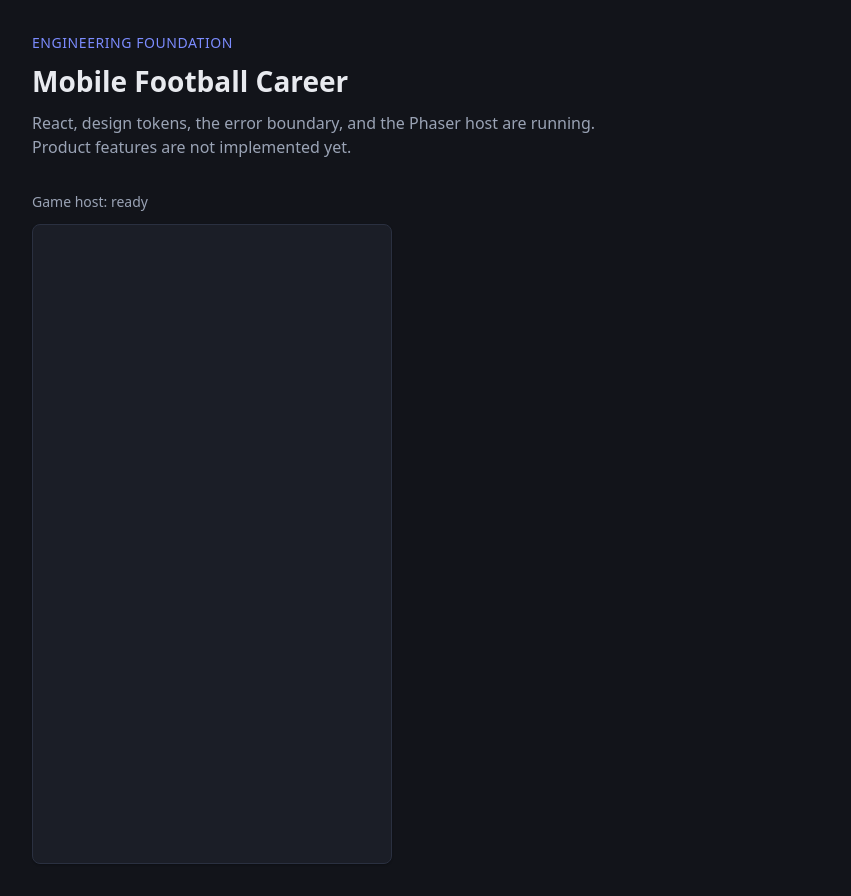
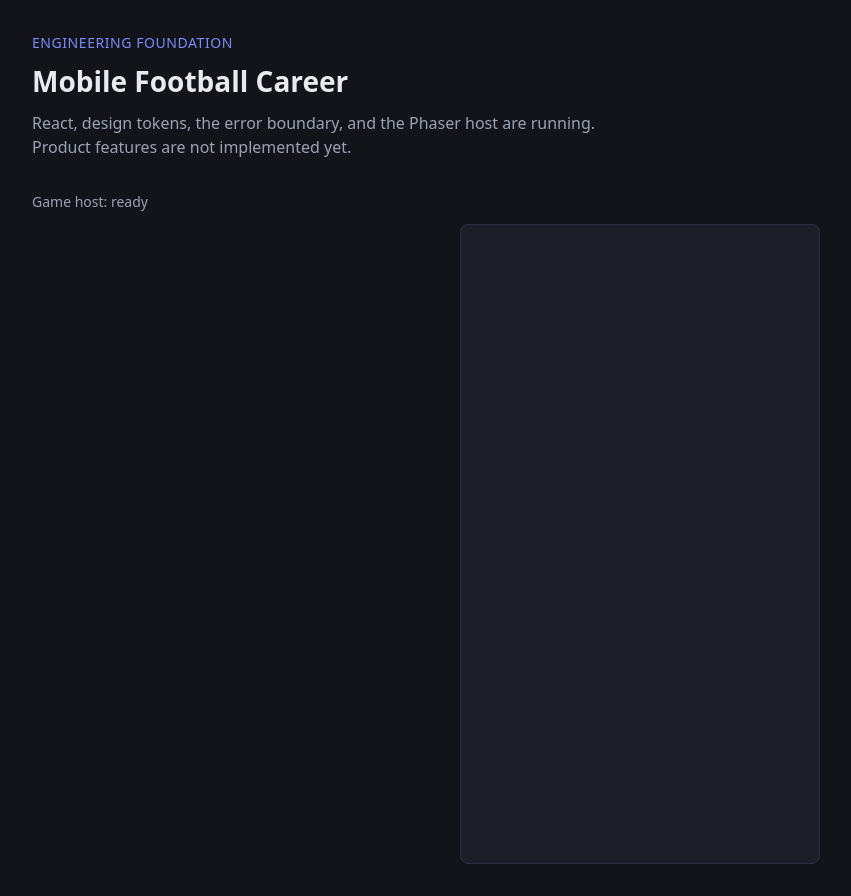
Before and after one commit to Goktugecikli/Mobile-Football-Career, a React (Vite) app: page / in a window 1280 px wide. Shown: the whole page, without its empty margins (0-851 px from the left). Built offline with nearby package versions, Linux system fonts and the light colour scheme.

Commit message:
feat: add mobile runtime layout foundation

```diff
--- a/src/app/App.tsx
+++ b/src/app/App.tsx
@@ -1,10 +1,13 @@
 import { AppErrorBoundary } from './AppErrorBoundary';
+import { AppShell } from './AppShell';
 import { BootstrapScreen } from './BootstrapScreen';
 
 export function App() {
   return (
     <AppErrorBoundary>
-      <BootstrapScreen />
+      <AppShell>
+        <BootstrapScreen />
+      </AppShell>
     </AppErrorBoundary>
   );
 }
--- a/src/app/AppErrorBoundary.module.css
+++ b/src/app/AppErrorBoundary.module.css
@@ -1,10 +1,11 @@
 .fallback {
-  min-height: 100dvh;
   display: flex;
   flex-direction: column;
   justify-content: center;
   gap: var(--space-3);
-  padding: var(--space-6);
+  min-height: var(--layout-min-height);
+  padding: var(--layout-padding-top) var(--layout-padding-right)
+    var(--layout-padding-bottom) var(--layout-padding-left);
   background: var(--color-bg);
   color: var(--color-text);
 }
--- /dev/null
+++ b/src/app/AppShell.module.css
@@ -0,0 +1,10 @@
+.shell {
+  display: flex;
+  flex-direction: column;
+  flex: 1;
+  min-height: var(--layout-min-height);
+  min-width: 0;
+  overflow-x: hidden;
+  background: var(--color-bg);
+  color: var(--color-text);
+}
--- /dev/null
+++ b/src/app/AppShell.tsx
@@ -0,0 +1,10 @@
+import type { ReactNode } from 'react';
+import styles from './AppShell.module.css';
+
+type AppShellProps = {
+  readonly children: ReactNode;
+};
+
+export function AppShell({ children }: AppShellProps) {
+  return <div className={styles.shell}>{children}</div>;
+}
--- a/src/app/BootstrapScreen.module.css
+++ b/src/app/BootstrapScreen.module.css
@@ -1,17 +1,22 @@
 .screen {
-  min-height: 100dvh;
   display: flex;
+  flex: 1;
   flex-direction: column;
   gap: var(--space-6);
-  padding: var(--space-6);
-  background: var(--color-bg);
-  color: var(--color-text);
+  min-height: 0;
+  min-width: 0;
+  padding: var(--layout-padding-top) var(--layout-padding-right)
+    var(--layout-padding-bottom) var(--layout-padding-left);
+  overflow-x: hidden;
+  overflow-y: auto;
+  -webkit-overflow-scrolling: touch;
 }
 
 .header {
   display: flex;
   flex-direction: column;
   gap: var(--space-3);
+  flex-shrink: 0;
   max-width: 36rem;
 }
 
--- a/src/app/GameHost.module.css
+++ b/src/app/GameHost.module.css
@@ -1,20 +1,36 @@
 .host {
   display: flex;
+  flex: 1;
   flex-direction: column;
   gap: var(--space-3);
+  min-height: 0;
+  min-width: 0;
 }
 
 .status {
   margin: 0;
+  flex-shrink: 0;
   color: var(--color-text-muted);
   font-size: var(--font-size-sm);
 }
 
 .viewport {
+  position: relative;
   width: min(100%, 22.5rem);
+  max-height: min(60dvh, 100%);
+  margin-inline: auto;
+  aspect-ratio: var(--game-aspect-ratio);
   overflow: hidden;
   background: var(--color-surface);
   border: 1px solid var(--color-border);
   border-radius: var(--radius-md);
   box-shadow: var(--shadow-sm);
 }
+
+@media (orientation: landscape) {
+  .viewport {
+    width: auto;
+    height: min(60dvh, 100%);
+    max-width: min(100%, 22.5rem);
+  }
+}
--- a/src/app/GameHost.tsx
+++ b/src/app/GameHost.tsx
@@ -1,4 +1,4 @@
-import { useEffect, useRef, useState } from 'react';
+import { useEffect, useRef, useState, type CSSProperties } from 'react';
 import { appConfig } from '@/config/appConfig';
 import { ErrorCode } from '@/core/errors';
 import { createPhaserGameSession } from '@/game/createPhaserGameSession';
@@ -51,9 +51,11 @@ export function GameHost() {
       <div
         ref={parentRef}
         className={styles.viewport}
-        style={{
-          aspectRatio: `${appConfig.game.width} / ${appConfig.game.height}`,
-        }}
+        style={
+          {
+            '--game-aspect-ratio': `${appConfig.game.width} / ${appConfig.game.height}`,
+          } as CSSProperties
+        }
       />
     </section>
   );
--- a/src/game/createPhaserGameSession.ts
+++ b/src/game/createPhaserGameSession.ts
@@ -13,6 +13,7 @@ export function createPhaserGameSession(config: GameHostConfig): GameSession {
 
 class PhaserGameSession implements GameSession {
   private game: Phaser.Game | undefined;
+  private resizeObserver: ResizeObserver | undefined;
   private readonly config: GameHostConfig;
 
   public constructor(config: GameHostConfig) {
@@ -43,11 +44,18 @@ class PhaserGameSession implements GameSession {
       });
 
       this.game = game;
+      this.resizeObserver = new ResizeObserver(() => {
+        game.scale.refresh();
+      });
+      this.resizeObserver.observe(parent);
+
       game.events.once(Phaser.Core.Events.READY, () => {
         onEvent?.({ type: 'ready' });
       });
     } catch (cause) {
       this.game = undefined;
+      this.resizeObserver?.disconnect();
+      this.resizeObserver = undefined;
       const error = new AppError('Failed to initialize the Phaser host.', {
         code: ErrorCode.GAME_INIT_FAILED,
         category: ErrorCategory.GAME,
@@ -61,6 +69,9 @@ class PhaserGameSession implements GameSession {
   }
 
   public destroy(): void {
+    this.resizeObserver?.disconnect();
+    this.resizeObserver = undefined;
+
     if (this.game === undefined) {
       return;
     }
--- a/src/styles/global.css
+++ b/src/styles/global.css
@@ -6,13 +6,8 @@
   box-sizing: border-box;
 }
 
-html,
-body,
-#root {
-  min-height: 100%;
-}
-
 html {
+  height: 100%;
   font-family: var(--font-family-sans);
   font-size: var(--font-size-md);
   line-height: var(--line-height-normal);
@@ -21,14 +16,22 @@ html {
   background: var(--color-bg);
   text-rendering: optimizeLegibility;
   -webkit-font-smoothing: antialiased;
+  -webkit-text-size-adjust: 100%;
+  text-size-adjust: 100%;
 }
 
 body {
   margin: 0;
+  min-height: var(--layout-min-height);
+  overflow-x: hidden;
+  overscroll-behavior: none;
 }
 
 #root {
-  min-height: 100dvh;
+  display: flex;
+  flex-direction: column;
+  min-height: var(--layout-min-height);
+  min-width: 0;
 }
 
 :focus-visible {
--- a/src/styles/tokens.css
+++ b/src/styles/tokens.css
@@ -44,6 +44,21 @@
   --duration-normal: 250ms;
   --easing-standard: cubic-bezier(0.2, 0, 0, 1);
 
+  /* Layout and viewport */
+  --layout-min-height: 100dvh;
+
+  --safe-area-inset-top: env(safe-area-inset-top, 0px);
+  --safe-area-inset-right: env(safe-area-inset-right, 0px);
+  --safe-area-inset-bottom: env(safe-area-inset-bottom, 0px);
+  --safe-area-inset-left: env(safe-area-inset-left, 0px);
+
+  --layout-padding-inline: var(--space-6);
+  --layout-padding-block: var(--space-6);
+  --layout-padding-top: calc(var(--layout-padding-block) + var(--safe-area-inset-top));
+  --layout-padding-right: calc(var(--layout-padding-inline) + var(--safe-area-inset-right));
+  --layout-padding-bottom: calc(var(--layout-padding-block) + var(--safe-area-inset-bottom));
+  --layout-padding-left: calc(var(--layout-padding-inline) + var(--safe-area-inset-left));
+
   --z-base: 0;
   --z-raised: 10;
   --z-overlay: 100;
```
Also changed, not shown: src/config/orientationPolicy.ts (added, +12 -0 lines), 5 other files (tests, documents, lock files or other folders).
